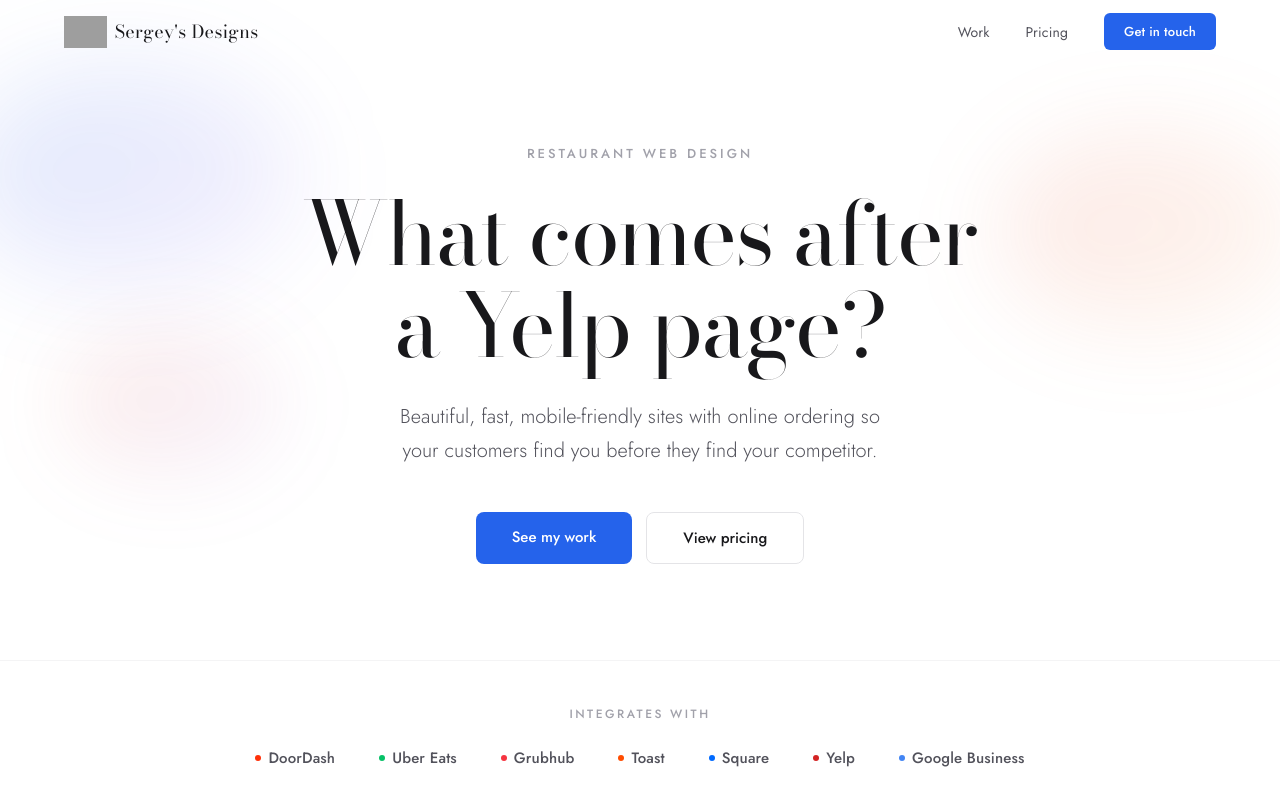
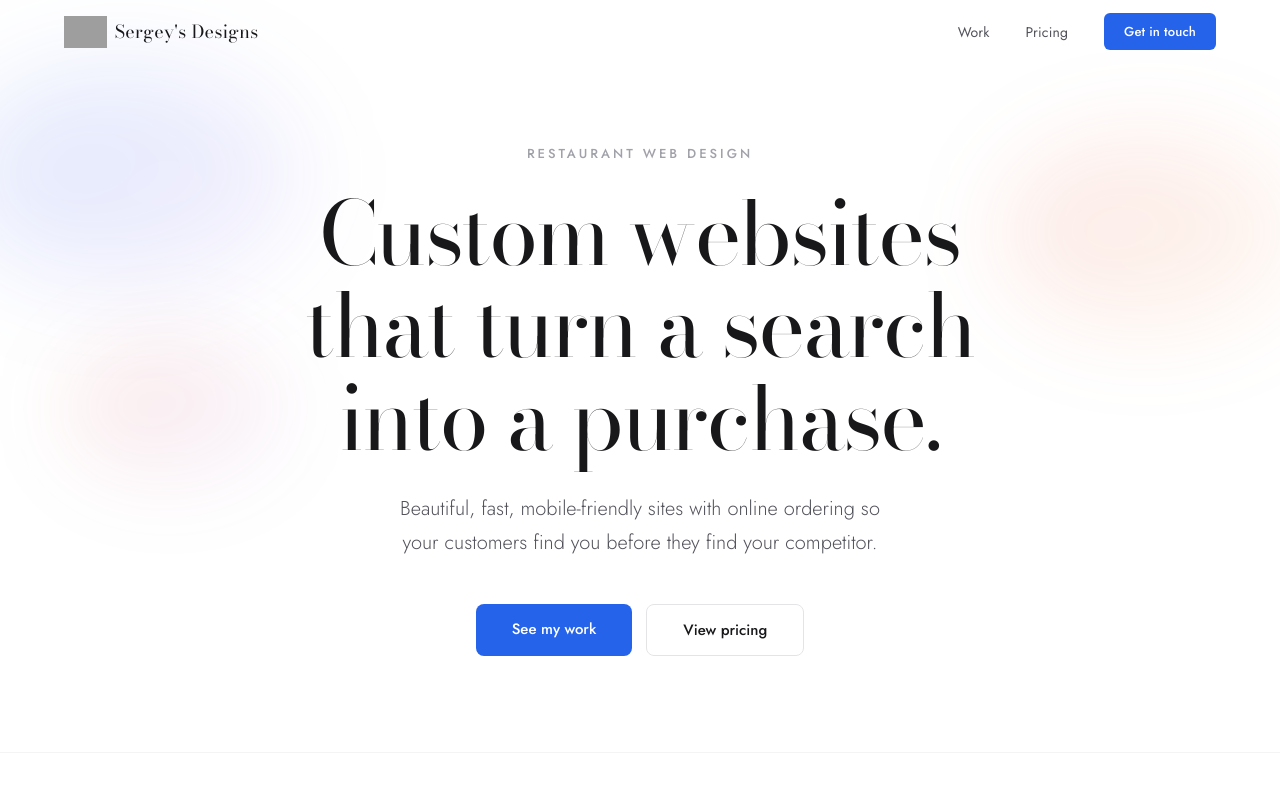
Before and after one commit to SergeysDesigns/SergeysDesigns, a React (Vite) app: page / in a window 1280 px wide. Shown: the top 799 px of the page. Built offline with nearby package versions, Linux system fonts and the light colour scheme; grey boxes are pictures that could not be loaded.

Commit message:
Update tagline, pull hero heading from content.js

```diff
--- a/src/App.jsx
+++ b/src/App.jsx
@@ -144,7 +144,7 @@ function Hero() {
             maxWidth: "800px", margin: "0 auto 28px",
             letterSpacing: "-0.02em",
           }}>
-            What comes after<br />a Yelp page?
+            {content.tagline}
           </h1>
           <p style={{
             fontSize: "clamp(17px, 2vw, 20px)",
```
